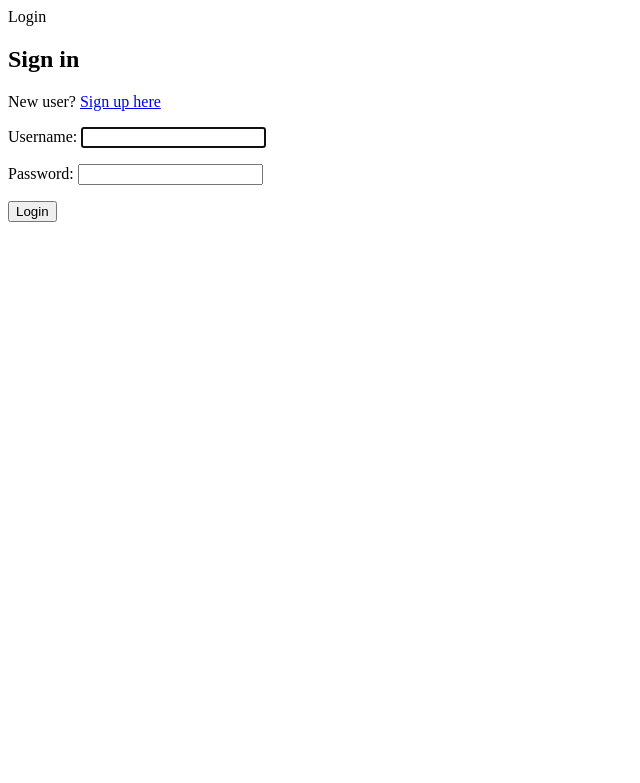
After one commit to Craftyawesome/Bookworm-Library-Management, a Django app: page /account/login/ in a window 1280 px wide. The commit adds this page. Shown: the top 783 px of the page, without its empty margins (0-640 px from the left). Run offline with Django 5.2, Linux system fonts and the light colour scheme.

Commit message:
login working

```diff
--- a/LibraryManagementSystem/settings.py
+++ b/LibraryManagementSystem/settings.py
@@ -103,6 +103,8 @@ AUTH_PASSWORD_VALIDATORS = [
     },
 ]
 
+LOGIN_REDIRECT_URL = "/"
+LOGOUT_REDIRECT_URL = '/'
 
 # Internationalization
 # https://docs.djangoproject.com/en/5.0/topics/i18n/
--- /dev/null
+++ b/accounts/templates/registration/login.html
@@ -0,0 +1,14 @@
+{% block title %} Login{% endblock %}
+
+{% block content %}
+<h2>Sign in</h2>
+
+<p>New user? <a href="{% url 'signup' %}">Sign up here</a></p>
+
+
+<form method="post">
+    {% csrf_token %}
+    {{ form.as_p }}
+    <button type="submit" name="button">Login</button>
+</form>
+{% endblock%}
--- a/libraryApp/templates/home.html
+++ b/libraryApp/templates/home.html
@@ -66,7 +66,7 @@
         <a>|</a>
         <a href="{% url 'signup' %}">Sign Up</a>
         <a>|</a>
-        <a href="#">Login</a>
+        <a href="{% url 'login' %}">Login</a>
     </h2>
 </header>
 <body>
```
Also changed, not shown: db.sqlite3.
